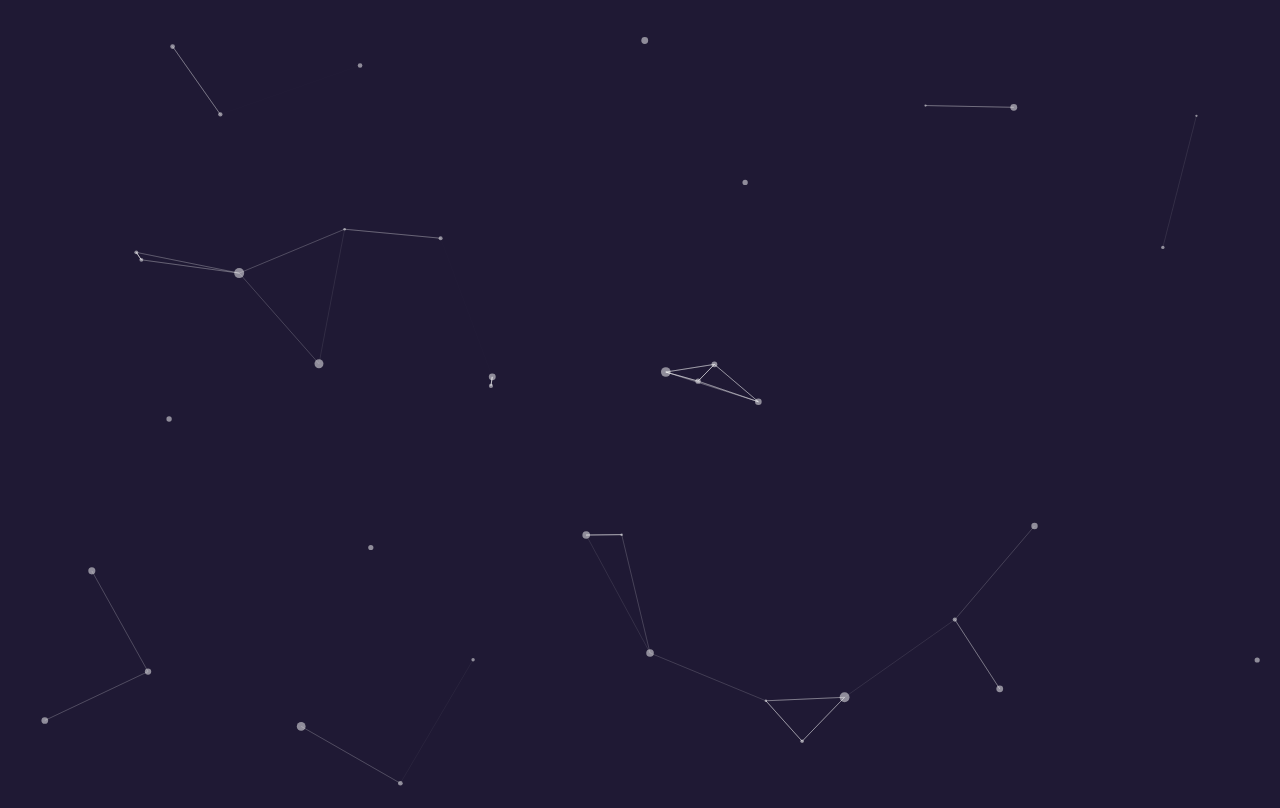
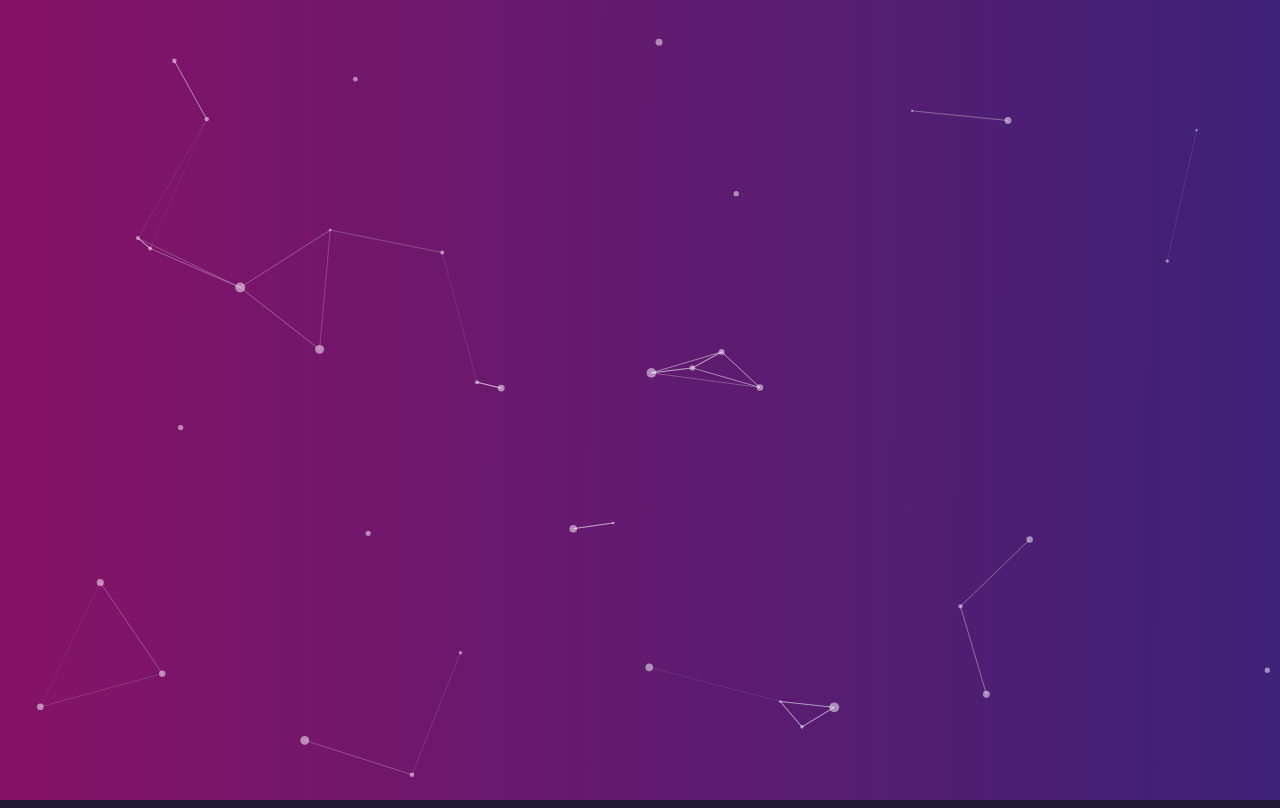
Before and after one commit to MariaFlorenciaGala/portfolioNext, a Next.js app in the folder landing_particles/: page / in a window 1280 px wide. Built offline with nearby package versions, Linux system fonts and the light colour scheme.

Commit message:
I modified it because Tailwind  changed to version 4 and I have to removing the configuration file.

```diff
--- a/landing_particles/app/globals.css
+++ b/landing_particles/app/globals.css
@@ -1,5 +1,15 @@
+@import "tailwindcss";
 
-@tailwind utilities;
+@theme {
+  --color-secondary: #f5741c;
+  --color-darkBg: #131424;
+
+  --background-image-gradient-cover: linear-gradient(
+    90.21deg,
+    rgba(245, 10, 151, 0.5) -5.91%,
+    rgba(74, 47, 189, 0.5) 111.58%
+  );
+}
 
 html {
   height: 100%;
@@ -23,8 +33,6 @@ main {
   background-color: #f5741c;
 }
 
-@layer utilities {
-  .text-balance {
-    text-wrap: balance;
-  }
+@utility text-balance {
+    text-wrap: balance
 }
--- a/landing_particles/components/cover-particles.tsx
+++ b/landing_particles/components/cover-particles.tsx
@@ -1,28 +1,17 @@
 "use client"
 
-import { useCallback, useEffect, useState } from "react";
+import { useEffect, useState } from "react";
 import Particles, { initParticlesEngine } from "@tsparticles/react";
-import type { Container, Engine } from "@tsparticles/engine";
-// import { loadAll } from "@/tsparticles/all"; // if you are going to use `loadAll`, install the "@tsparticles/all" package too.
-// import { loadFull } from "tsparticles"; // if you are going to use `loadFull`, install the "tsparticles" package too.
 import { loadSlim } from "@tsparticles/slim"; // if you are going to use `loadSlim`, install the "@tsparticles/slim" package too.
-// import { loadBasic } from "@tsparticles/basic"; // if you are going to use `loadBasic`, install the "@tsparticles/basic" package too.
 
 
 const CoverParticles = () => {
 
     const [ init, setInit ] = useState(false);
 
-    // this should be run only once per application lifetime
     useEffect(() => {
         initParticlesEngine(async (engine) => {
-            // you can initiate the tsParticles instance (engine) here, adding custom shapes or presets
-            // this loads the tsparticles package bundle, it's the easiest method for getting everything ready
-            // starting from v2 you can add only the features you need reducing the bundle size
-            //await loadAll(engine);
-            //await loadFull(engine);
             await loadSlim(engine);
-            //await loadBasic(engine);
         }).then(() => {
             setInit(true);
         });
@@ -33,7 +22,9 @@ const CoverParticles = () => {
     };
 
     return (
-        init && <Particles
+        init &&
+        <div className="w-0px">
+            <Particles
                 id="tsparticles"
                 particlesLoaded={particlesLoaded}
                 options={{
@@ -99,7 +90,7 @@ const CoverParticles = () => {
                     detectRetina: true,
                 }}
             />
-)
-    ;
+        </div>
+    );
 };
 export default CoverParticles;
--- a/landing_particles/tailwind.config.tsx
+++ /dev/null
@@ -1,23 +0,0 @@
-import type { Config } from "tailwindcss";
-
-const config: Config = {
-  content: [
-    "./pages/**/*.{js,ts,jsx,tsx,mdx}",
-    "./components/**/*.{js,ts,jsx,tsx,mdx}",
-    "./app/**/*.{js,ts,jsx,tsx,mdx}",
-  ],
-  theme: {
-    extend: {
-      colors: {
-        secondary: "#f5741c",
-        darkBg: "#131424",
-      },
-      backgroundImage: {
-        "gradient-cover":
-          "linear-gradient(90.21deg, rgba(170, 54, 124, 0.5) -5.91%, rgba(74, 47, 189, 0.5) 111.58%)",
-      },
-    },
-  },
-  plugins: [],
-};
-export default config;
```
Lines whose indentation alone changed are shown as unchanged.
